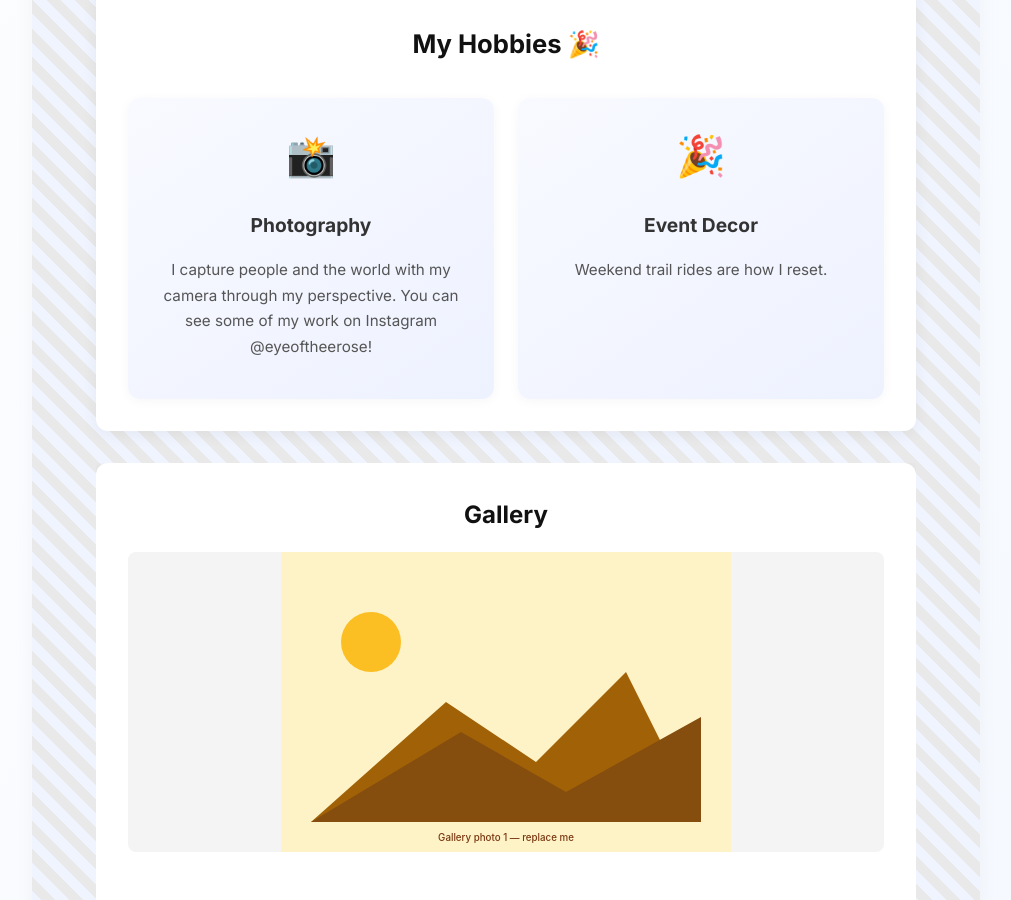
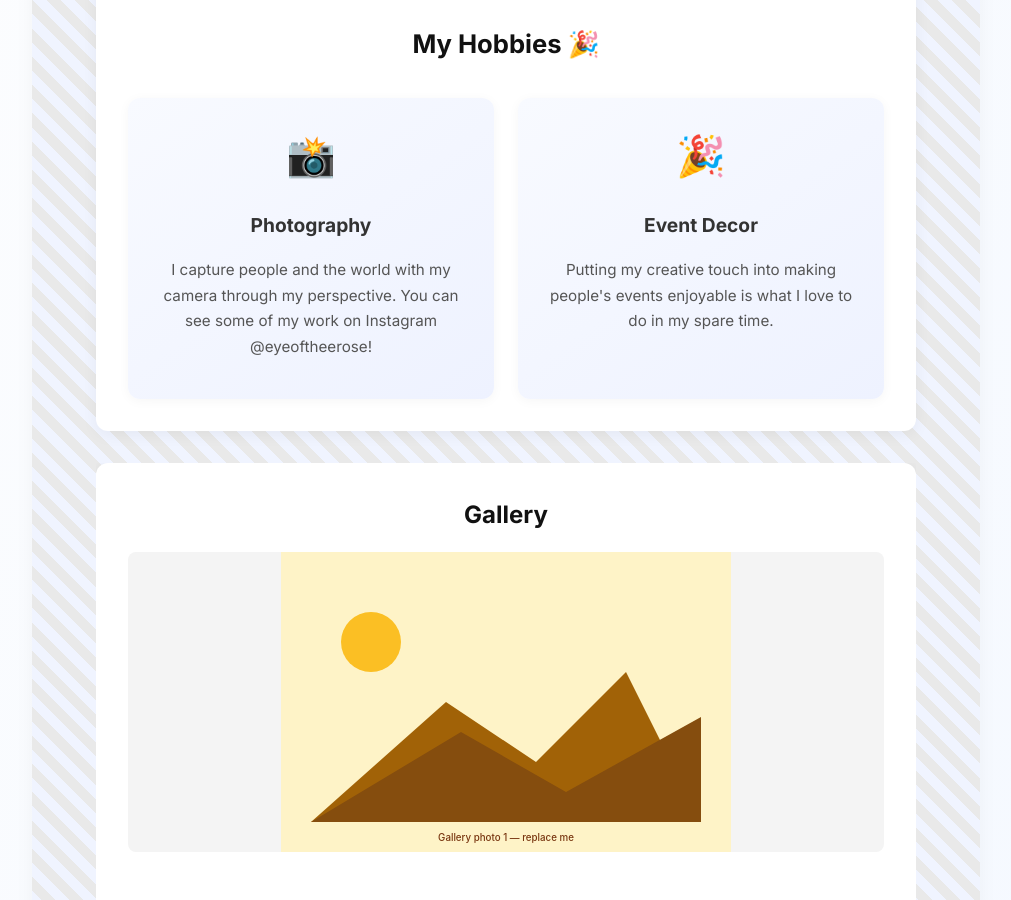
Before and after one commit to sharoniweha/sharoniweha.ceamls26.github.io, a Jekyll site: the page built from pages/about-me.md, in a window 1280 px wide and 900 px high, scrolled down 870 px. Shown: the whole window, without its empty margins (260-1271 px from the left). Built offline with Jekyll 4.4.1, drawn with Linux system fonts in a browser that asks for light colours.

Commit message:
Update about-me.md

```diff
--- a/pages/about-me.md
+++ b/pages/about-me.md
@@ -21,11 +21,11 @@ about:
       description: I capture people and the world with my camera through my perspective. You can see some of my work on Instagram @eyeoftheerose!
     - icon: 🎉
       title: Event Decor
-      description: Weekend trail rides are how I reset.
+      description: Putting my creative touch into making people's events enjoyable is what I love to do in my spare time.
 
 
   gallery:
     - image: /assets/images/gallery-1.svg
-      caption:
+
 
 ---
```
